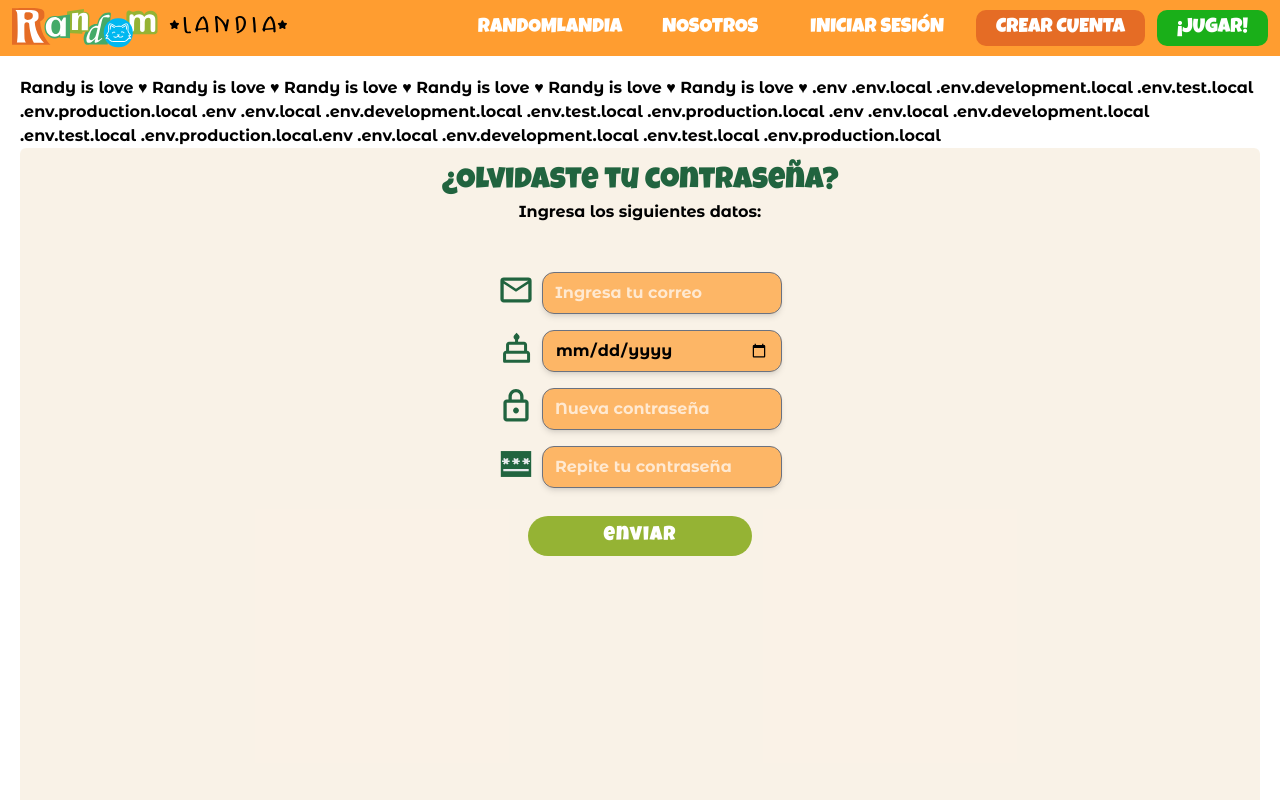
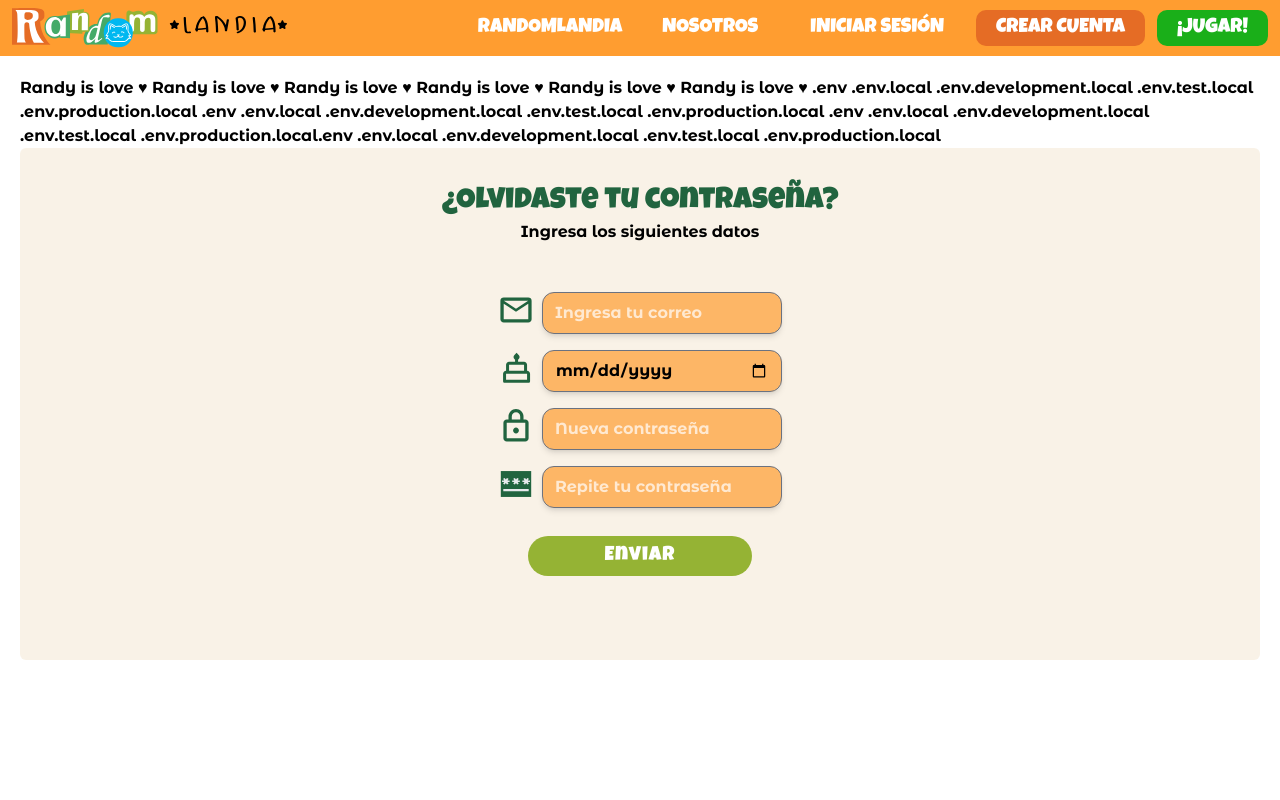
Before and after one commit to Randomlandia/frontend, a Next.js app: page /pruebas in a window 1280 px wide. Shown: the top 800 px of the page. Built offline with nearby package versions, Linux system fonts and the light colour scheme; no server answers; a web font is replaced by a local one.

Commit message:
fix: handling errors on recovery

```diff
--- a/components/modalPassword.jsx
+++ b/components/modalPassword.jsx
@@ -1,119 +1,100 @@
 import React, { useState } from "react";
+import { useForm } from "react-hook-form";
 import { useRouter } from "next/router";
 
 export default function ModalPassword({ setRecovery }) {
-  const router = useRouter()
-  const [email, setEmail] = useState("");
-  const [fechaNacimiento, setFechaNacimiento] = useState("");
+  const { register, handleSubmit, setError, formState: { errors } } = useForm();
   const [newPassword, setNewPassword] = useState("");
   const [confirmNewPassword, setConfirmNewPassword] = useState("");
   const [showSuccess, setShowSuccess] = useState(false);
+  const router = useRouter();
+
 
   const closeModal = () => {
     setRecovery(false);
   };
 
-  const handleSubmit = async (e) => {
-    e.preventDefault();
+  const onSubmit = async (data) => {
+    const { email, fechaNacimiento } = data;
 
     if (newPassword !== confirmNewPassword) {
-      alert("Las contraseñas no coinciden.");
+      setError("root", { message: "Las contraseñas no coinciden." });
       return;
     }
 
     try {
       // First fetch to validate email and birthdate
-      const response1 = await fetch(
-        `${process.env.NEXT_PUBLIC_API_URL}users/decodedate`,
-        {
+      const response1 = await fetch(`${process.env.NEXT_PUBLIC_API_URL}users/decodedate`, {
         method: "PUT",
         headers: {
           "Content-Type": "application/json"
         },
         body: JSON.stringify({ email, fechaNacimiento })
-        }
-      );
+      });
 
       const data1 = await response1.json();
 
       if (!response1.ok) {
-        throw new Error(data1.message || "Error al validar los datos");
+        setError("root", { message: "No tenemos ese usuario o fecha registrados." });
+        return;
       }
 
       const userId = data1.data.user;
 
       // Second fetch to update the password
-      const response2 = await fetch(
-        `${process.env.NEXT_PUBLIC_API_URL}users/${userId}`,
-        {
+      const response2 = await fetch(`${process.env.NEXT_PUBLIC_API_URL}users/${userId}`, {
         method: "PUT",
         headers: {
           "Content-Type": "application/json"
         },
         body: JSON.stringify({ password: newPassword })
-        }
-      );
+      });
 
       const data2 = await response2.json();
 
       if (!response2.ok) {
-        throw new Error(data2.message || "Error al actualizar la contraseña");
+        setError("root", { message: "Error al actualizar la contraseña." });
+        return;
       }
-      // Third fetch to log in with the new password
-      const loginResponse = await fetch(
-        `${process.env.NEXT_PUBLIC_API_URL}users/login`,
-        {
+
+      // If password update is successful, proceed with login
+      const loginResponse = await fetch(`${process.env.NEXT_PUBLIC_API_URL}users/login`, {
         method: "POST",
-          headers: {
-            "Content-Type": "application/json; charset=UTF-8"
-          },
         body: JSON.stringify({
           email: email,
           password: newPassword
-          })
+        }),
+        headers: {
+          "Content-type": "application/json; charset=UTF-8"
         }
-      );
+      });
 
       const loginData = await loginResponse.json();
 
-      if (loginResponse.ok && loginData.data?.token) {
+      if (loginData?.data?.token) {
         localStorage.setItem("token", loginData.data.token);
         localStorage.setItem("userID", loginData.data.userID);
 
         const userID = localStorage.getItem("userID");
 
-        const userResponse = await fetch(
-          `${process.env.NEXT_PUBLIC_API_URL}users/${userID}`,
-          {
+        const userResponse = await fetch(`${process.env.NEXT_PUBLIC_API_URL}users/${userID}`, {
           method: "GET",
           headers: {
             "Content-Type": "application/json; charset=UTF-8"
           }
-          }
-        );
+        });
 
         const userJson = await userResponse.json();
+
         if (userJson?.data) {
           const exp = new Date().getTime() + 7 * 24 * 60 * 60 * 1000;
           localStorage.setItem("exp", exp.toString());
           localStorage.setItem("username", userJson.data.users.name);
           localStorage.setItem("avatar", userJson.data.users.avatar);
-          localStorage.setItem(
-            "favs",
-            JSON.stringify(userJson.data.users.sandiasFavoritas)
-          );
-          localStorage.setItem(
-            "view",
-            JSON.stringify(userJson.data.users.sandiasVistas)
-          );
-          localStorage.setItem(
-            "achieve",
-            JSON.stringify(userJson.data.users.achievements)
-          );
-          localStorage.setItem(
-            "score",
-            JSON.stringify(userJson.data.users.score)
-          );
+          localStorage.setItem("favs", JSON.stringify(userJson.data.users.sandiasFavoritas));
+          localStorage.setItem("view", JSON.stringify(userJson.data.users.sandiasVistas));
+          localStorage.setItem("achieve", JSON.stringify(userJson.data.users.achievements));
+          localStorage.setItem("score", JSON.stringify(userJson.data.users.score));
 
           setTimeout(() => {
             setShowSuccess(true);
@@ -123,19 +104,95 @@ export default function ModalPassword({ setRecovery }) {
             }, 2000);
           }, 2000);
         } else {
-          console.log("No se pudieron obtener los datos del usuario");
+          setError("root", { message: "No se pudieron obtener los datos del usuario." });
         }
       } else {
-        console.log("Usuario o contraseña inválidos");
-        setError("root", { message: "Usuario o contraseña inválidos" });
+        setError("root", { message: "Usuario o contraseña inválidos." });
       }
     } catch (error) {
-      alert(error.message);
+      setError("root", { message: "Tu usuario o fecha de nacimiento no son válidas." });
     }
   };
 
+
   return (
-    <>
+    <div className="flex flex-col bg-oldwhite/60 p-5 rounded-md">
+      <div className="flex flex-col p-4">
+        <div className="flex-col justify-center">
+          <p className="font-lucky text-dgreen text-3xl text-center text-wrap">
+            ¿Olvidaste tu contraseña?
+          </p>
+          <p className="font-mont text-black text-center">
+            Ingresa los siguientes datos
+          </p>
+        </div>
+
+        <form
+          name="formRegister"
+          className="mx-auto py-12 grid gap-7 text-sm font-bold"
+          onSubmit={handleSubmit(onSubmit)}
+        >
+          <div className="grid gap-4">
+            {/* CORREO */}
+            <div className="flex gap-2 font-bold justify-center">
+              <img src="/mail.svg" alt="" className="w-9 h-9" />
+              <input
+                type="email"
+                {...register("email", { required: "Este campo es obligatorio" })}
+                placeholder="Ingresa tu correo"
+                className="w-60 rounded-xl px-3 outline-lorange/50 outline-offset-1 shadow-md bg-lorange/70"
+              />
+            </div>
+            {errors.email && <p className="text-red-500">{errors.email.message}</p>}
+
+            {/* FECHA DE NACIMIENTO */}
+            <div className="flex gap-2 font-bold justify-center">
+              <img src="/icon_cumple.svg" alt="" className="w-9 h-9" />
+              <input
+                type="date"
+                {...register("fechaNacimiento", { required: "Este campo es obligatorio" })}
+                className="w-60 rounded-xl px-3 outline-lorange/50 outline-offset-1 shadow-md bg-lorange/70"
+              />
+            </div>
+            {errors.fechaNacimiento && <p className="text-red-500">{errors.fechaNacimiento.message}</p>}
+
+            {/* NEW PASSWORD */}
+            <div className="flex gap-2 font-bold justify-center">
+              <img src="/lock.svg" alt="" className="w-9 h-9" />
+              <input
+                type="password"
+                value={newPassword}
+                onChange={(e) => setNewPassword(e.target.value)}
+                placeholder="Nueva contraseña"
+                className="w-60 rounded-xl px-3 outline-lorange/50 outline-offset-1 shadow-md bg-lorange/70"
+              />
+            </div>
+
+            {/* NEW PASSWORD CONFIRM */}
+            <div className="flex gap-2 font-bold justify-center">
+              <img src="/password.svg" alt="" className="w-9 h-9" />
+              <input
+                type="password"
+                value={confirmNewPassword}
+                onChange={(e) => setConfirmNewPassword(e.target.value)}
+                placeholder="Repite tu contraseña"
+                className="w-60 rounded-xl px-3 outline-lorange/50 outline-offset-1 shadow-md bg-lorange/70"
+              />
+            </div>
+          </div>
+
+          {errors.root && <p className="text-red-500 text-center">{errors.root.message}</p>}
+
+          <div className="grid justify-center gap-3">
+            <button
+              type="submit"
+              className="bg-agreen p-1.5 w-56 m-auto font-lucky text-white text-xl tracking-wider rounded-full"
+            >
+              Enviar
+            </button>
+          </div>
+        </form>
+      </div>
       {showSuccess && (
         <div className="fixed inset-0 z-50 flex items-center justify-center bg-oldwhite/70 bg-opacity-75">
           <p className="text-ram text-center text-3xl font-bold text-dgreen">
@@ -144,91 +201,6 @@ export default function ModalPassword({ setRecovery }) {
           </p>
         </div>
       )}
-      <div className="flex flex-col bg-oldwhite/60  min-h-svh rounded-md">
-        <div className="flex flex-col p-4">
-          <div className="flex-col justify-center">
-            <p className="font-lucky text-dgreen text-3xl text-center text-wrap">
-              ¿Olvidaste tu contraseña?
-            </p>
-            <p className="font-mont text-black text-center">
-              Ingresa los siguientes datos:
-            </p>
     </div>
-
-          <form
-            name="formRegister"
-            className="mx-auto py-12  grid gap-7 text-sm font-bold"
-            onSubmit={handleSubmit}
-          >
-            <div className="grid gap-4">
-              {/* CORREO */}
-              <div className="flex gap-2 font-bold justify-center">
-                <img src="/mail.svg" alt="" className="w-9 h-9" />
-                <input
-                  type="email"
-                  name="correoRegistro"
-                  placeholder="Ingresa tu correo"
-                  className="w-60 rounded-xl px-3 outline-lorange/50 outline-offset-1 shadow-md bg-lorange/70"
-                  value={email}
-                  onChange={(e) => setEmail(e.target.value)}
-                  required
-                />
-              </div>
-
-              {/* FECHA DE NACIMIENTO */}
-              <div className="flex gap-2 font-bold justify-center">
-                <img src="/icon_cumple.svg" alt="" className="w-9 h-9" />
-                <input
-                  type="date"
-                  name="fechaNacimiento"
-                  className="w-60 rounded-xl px-3 outline-lorange/50 outline-offset-1 shadow-md bg-lorange/70"
-                  value={fechaNacimiento}
-                  onChange={(e) => setFechaNacimiento(e.target.value)}
-                  required
-                />
-              </div>
-
-              {/* NEW PASSWORD */}
-              <div className="flex gap-2 font-bold justify-center">
-                <img src="/lock.svg" alt="" className="w-9 h-9" />
-                <input
-                  type="password"
-                  name="newPassword"
-                  placeholder="Nueva contraseña"
-                  className="w-60 rounded-xl px-3 outline-lorange/50 outline-offset-1 shadow-md bg-lorange/70"
-                  value={newPassword}
-                  onChange={(e) => setNewPassword(e.target.value)}
-                  required
-                />
-              </div>
-
-              {/* NEW PASSWORD CONFIRM */}
-              <div className="flex gap-2 font-bold justify-center">
-                <img src="/password.svg" alt="" className="w-9 h-9" />
-                <input
-                  type="password"
-                  name="confirm-newPassword"
-                  placeholder="Repite tu contraseña"
-                  className="w-60 rounded-xl px-3 outline-lorange/50 outline-offset-1 shadow-md bg-lorange/70"
-                  value={confirmNewPassword}
-                  onChange={(e) => setConfirmNewPassword(e.target.value)}
-                  required
-                />
-              </div>
-            </div>
-
-            {/* BTN SUBMIT  */}
-            <div className="grid justify-center gap-3">
-              <button
-                type="submit"
-                className="bg-agreen p-1.5 w-56 m-auto font-lucky text-white text-xl tracking-wider rounded-full"
-              >
-                enviar
-              </button>
-            </div>
-          </form>
-        </div>
-      </div>
-    </>
   );
 }
```
Lines whose indentation alone changed are shown as unchanged.
